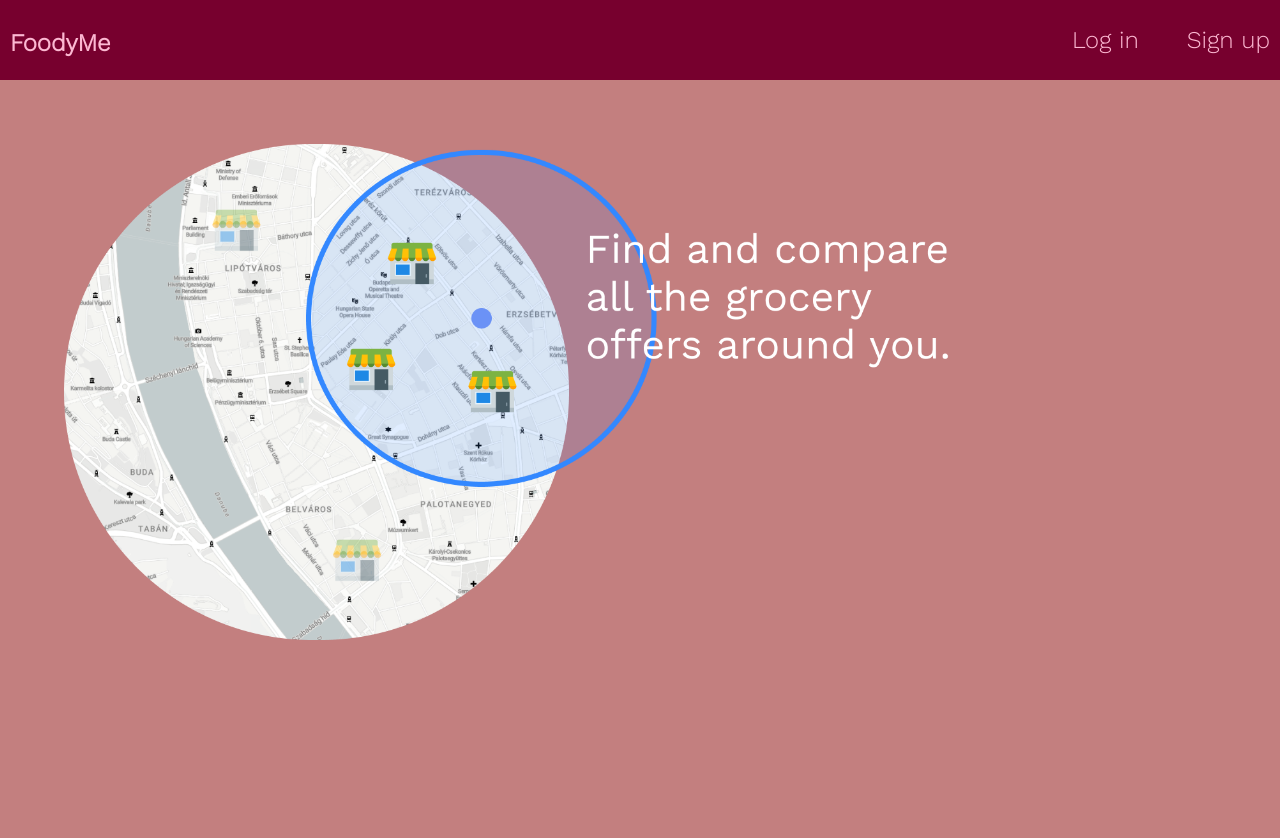
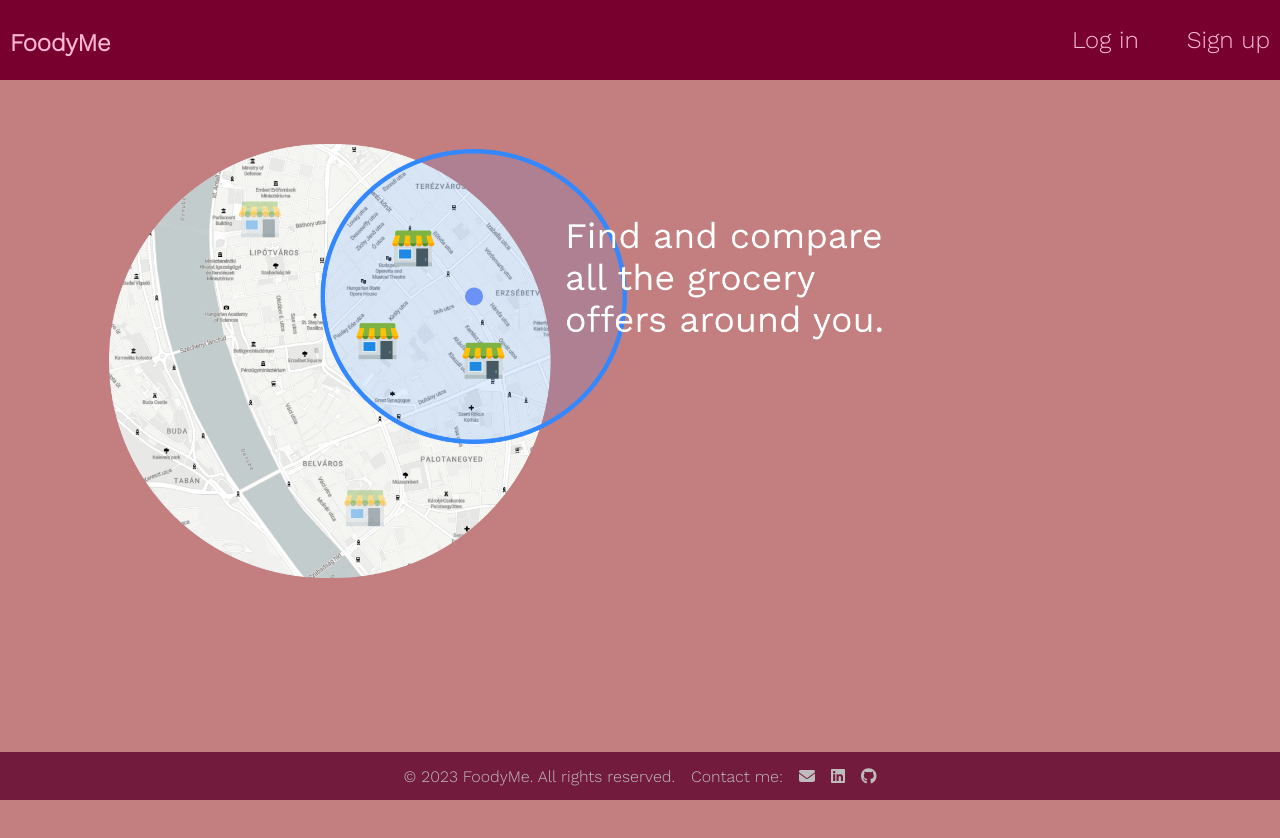
Before and after one commit to lorandmaricza/final-project-front-end, a React (Create React App) app: page / in a window 1280 px wide. Shown: the top 838 px of the page. After the commit the page ends 800 px from the top, so only its background shows below. Built offline with nearby package versions, Linux system fonts and the light colour scheme; no server answers.

Commit message:
Add new dependencies and update styling

```diff
--- a/package.json
+++ b/package.json
@@ -5,6 +5,10 @@
   "dependencies": {
     "@emotion/react": "^11.10.5",
     "@emotion/styled": "^11.10.5",
+    "@fortawesome/fontawesome-svg-core": "^6.5.1",
+    "@fortawesome/free-brands-svg-icons": "^6.5.1",
+    "@fortawesome/free-solid-svg-icons": "^6.5.1",
+    "@fortawesome/react-fontawesome": "^0.2.0",
     "@mui/icons-material": "^5.11.16",
     "@mui/material": "^5.11.7",
     "@testing-library/jest-dom": "^5.16.5",
--- a/src/App.css
+++ b/src/App.css
@@ -1,5 +1,15 @@
 * {
     font-family: 'Work Sans', sans-serif;
+}
+
+html, body {
+    margin: 0;
+    height: 100vh;
+    background: #C37F7F;
+}
+
+h1, p, span, label, div {
+    color: #77002e;
 }
 
 form {
--- a/src/components/layout/Layout.js
+++ b/src/components/layout/Layout.js
@@ -1,12 +1,23 @@
 import MainNavigation from './MainNavigation';
-import classes from './Layout.module.css';
+import classes from './Layout.module.scss';
+import { FontAwesomeIcon } from '@fortawesome/react-fontawesome';
+import { faGithub, faLinkedin } from '@fortawesome/free-brands-svg-icons';
+import { faEnvelope } from '@fortawesome/free-solid-svg-icons'
+
 
 function Layout(props) {
 
     return (
-        <div className={classes.wrapperDiv}>
+        <div className={classes.wrapper}>
             <MainNavigation loggedIn={props.loggedIn} setLoggedIn={props.setLoggedIn} />
-            <main className={classes.main}>{props.children}</main>
+            <main>{props.children}</main>
+            <footer>
+                <p>&copy; 2023 FoodyMe. All rights reserved.</p>
+                <p>Contact me:</p>
+                <a href="mailto:maricza.lorand@gmail.com" target="_blank" rel="noreferrer"><FontAwesomeIcon icon={faEnvelope} /></a>
+                <a href="https://github.com/lorandmaricza" target="_blank" rel="noreferrer"><FontAwesomeIcon icon={faLinkedin} /></a>
+                <a href="https://www.linkedin.com/in/lorand-maricza-055018210/" target="_blank" rel="noreferrer"><FontAwesomeIcon icon={faGithub} /></a>
+            </footer>
         </div>
     );
 }
--- a/src/components/layout/Layout.module.css
+++ /dev/null
@@ -1,21 +0,0 @@
-html, body {
-    margin: 0;
-    height: 100%;
-    background: #C37F7F;
-}
-
-h1, p, span, label, div {
-    color: #77002e;
-}
-
-.wrapperDiv {
-    width: 100%;
-    height: 100%;
-    overflow-x:hidden;
-}
-
-.main {
-    width: 100%;
-    height: 100%;
-    background: #C37F7F;
-}
--- /dev/null
+++ b/src/components/layout/Layout.module.scss
@@ -0,0 +1,26 @@
+.wrapper {
+    display: flex;
+    flex-direction: column;
+    height: 100vh;
+
+    main {
+        flex: 1;
+        overflow-y: auto;
+        background: #C37F7F;
+    }
+
+    footer {
+        height: 3rem;
+        display: flex;
+        align-items: center;
+        justify-content: center;
+        background: #731b3d;
+        color: #bebcbc;
+
+        p, a {
+            color: #bebcbc;
+            text-decoration: none;
+            margin: 0 0.5rem;
+        }
+    }
+}
--- a/src/pages/LandingPage.js
+++ b/src/pages/LandingPage.js
@@ -19,9 +19,7 @@ function LandingPage () {
 
     return (
         <div className={classes.wrapperDiv}>
-            <div className={classes.imgDivWrapper}>
-                <div className={classes.imgDiv}></div>
-            </div>
+            <div className={classes.imgDiv}></div>
         </div>
     );
 }
--- a/src/pages/LandingPage.module.css
+++ b/src/pages/LandingPage.module.css
@@ -1,15 +1,16 @@
 .wrapperDiv {
     width: 100%;
     height: 100%;
-}
-
-.imgDivWrapper {
-    padding: 4em;
+    overflow: hidden;
 }
 
 .imgDiv {
-    height: 60rem;
+    width: 70%;
+    height: 90%;
     background-image: url("../assets/background/landing-frame.png");
     background-repeat: no-repeat;
-    background-size: 80%;
+    background-size: 90%;
+    background-position: center;
+    background-position-y: 0%;
+    margin: 5% 0 0 5%;
 }
```
Also changed, not shown: 1 other file (tests, documents, lock files or other folders).
